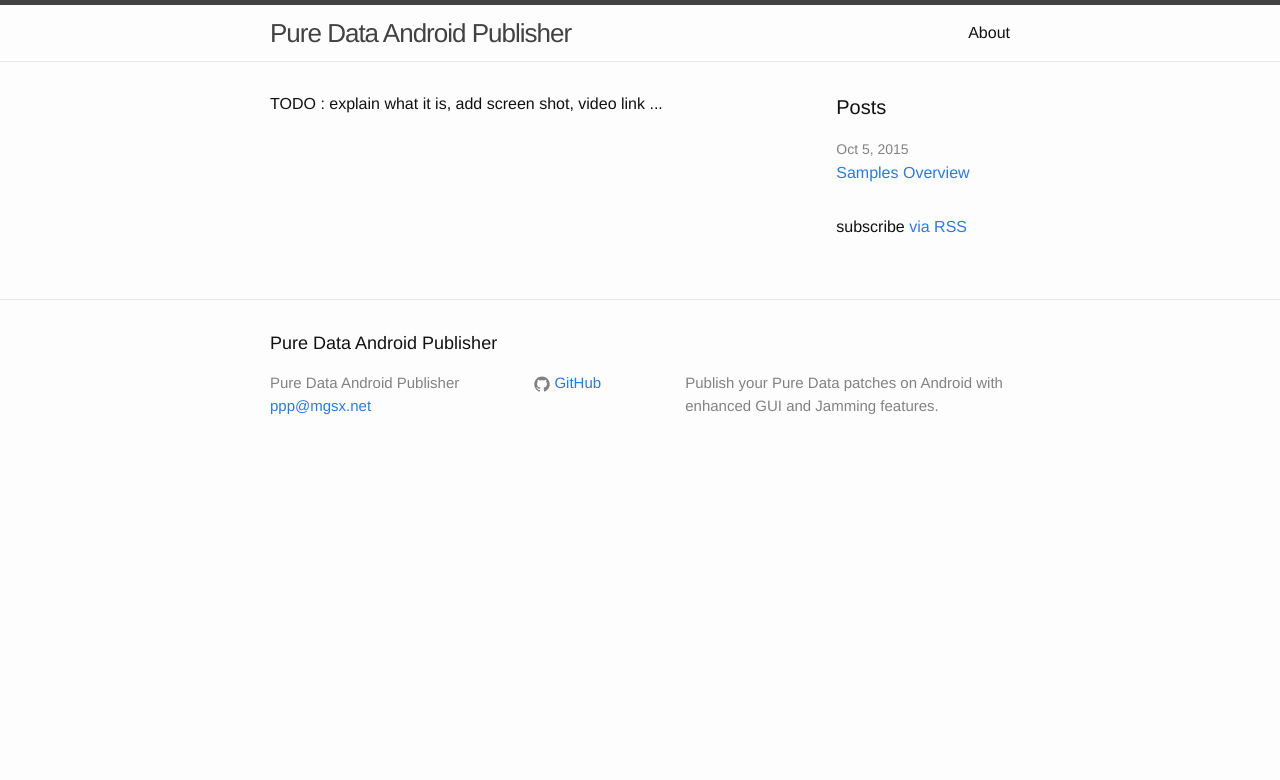
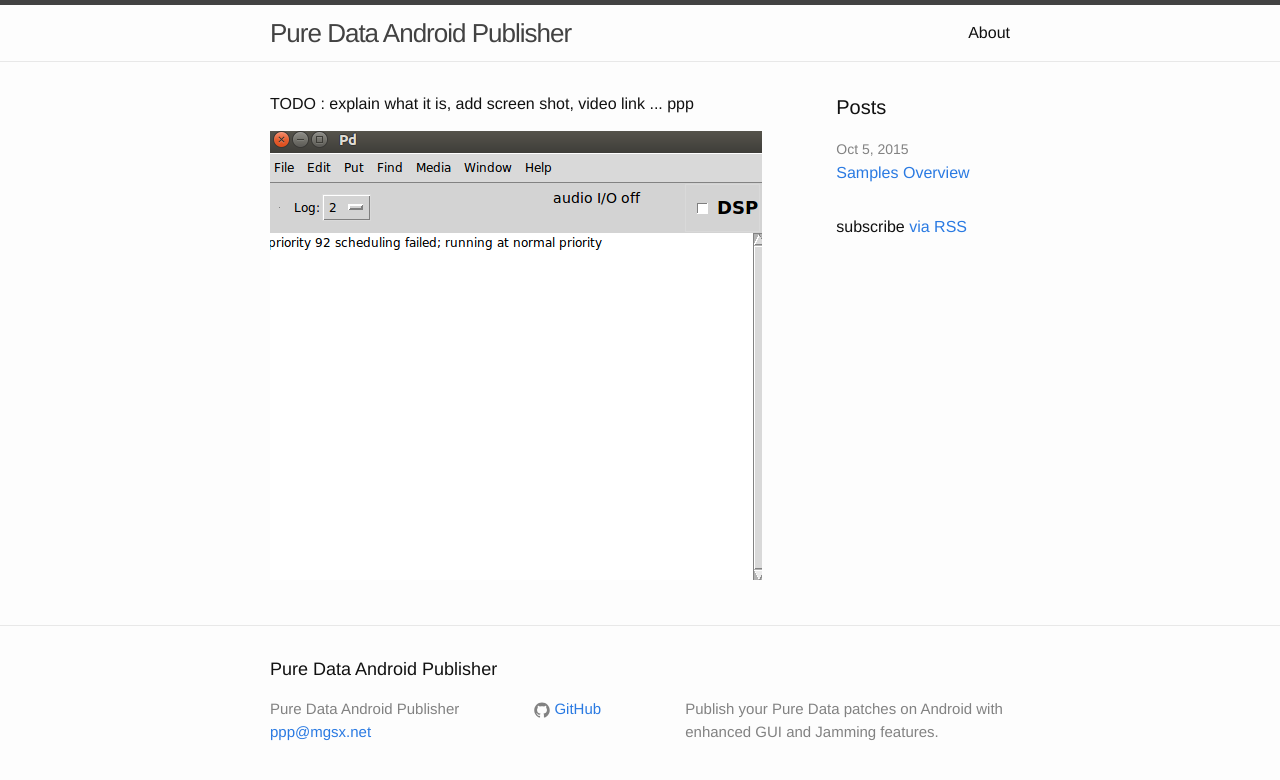
Before and after one commit to b2renger/PdDroidPublisher, a Jekyll site: the page built from index.html, in a window 1280 px wide. Shown: the top 780 px of the page. Built offline with Jekyll 4.4.1, drawn with Linux system fonts in a browser that asks for light colours.

Commit message:
add screenshot

```diff
--- a/index.html
+++ b/index.html
@@ -6,7 +6,8 @@
 
   <div class="col-wrapper">
     <div class="col col-3">
-      <p>TODO : explain what it is, add screen shot, video link ...</p>
+      <p>TODO : explain what it is, add screen shot, video link ... ppp</p>
+      <img src="{{site.baseurl}}/img/Screen.png">
     </div>
     <div class="col col-1">
 
```
Also changed, not shown: img/Screen.png (added).
